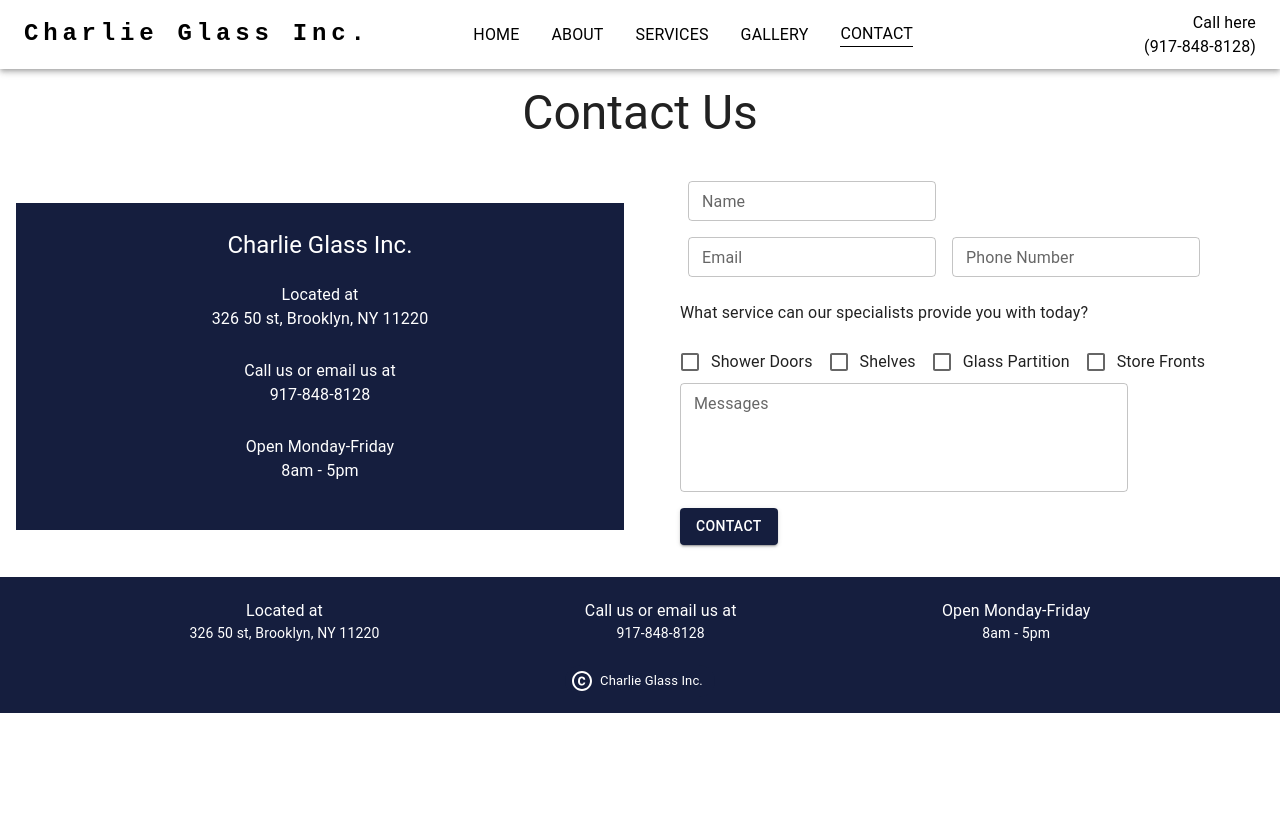
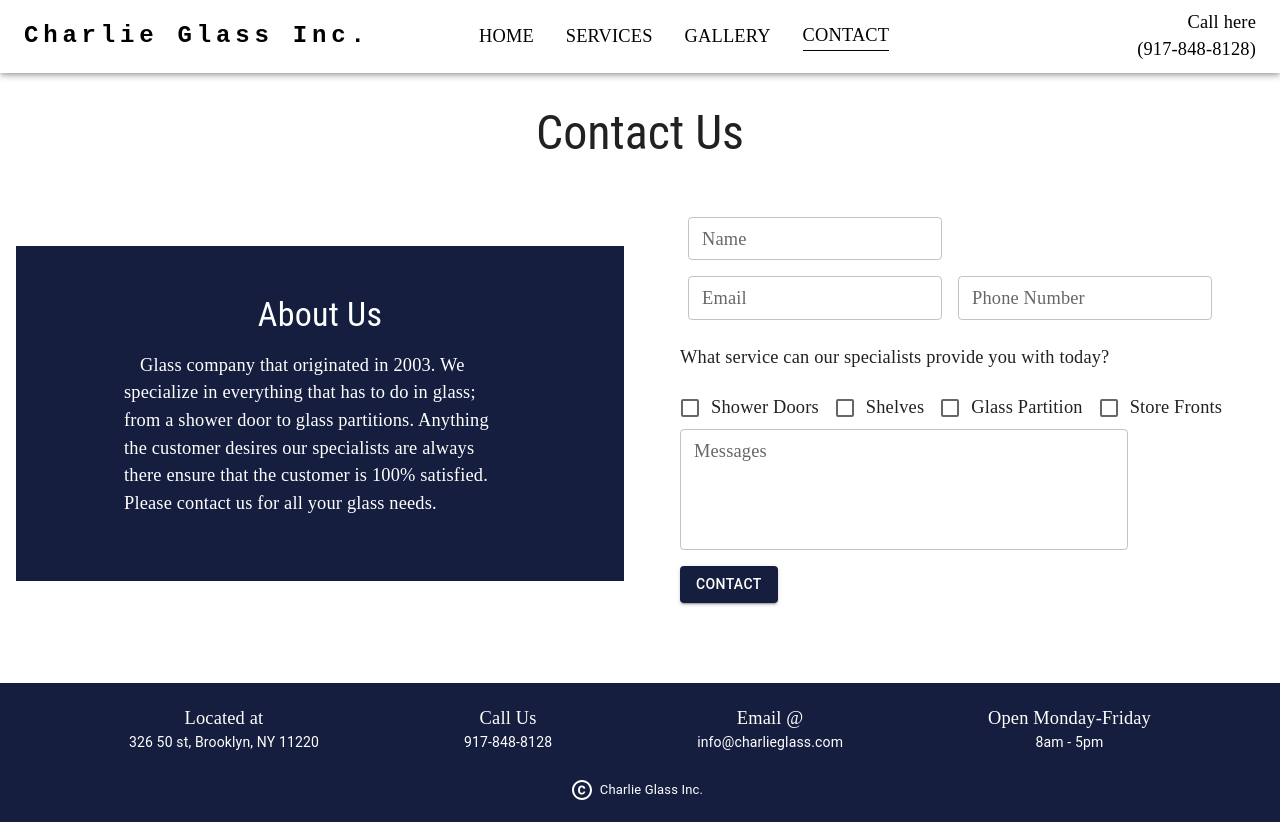
Before and after one commit to nsikan-na/charlie_glass, a React (Create React App) app: page /contact in a window 1280 px wide. Before the commit the page ends 800 px from the top, so only its background shows below. Built offline with nearby package versions, Linux system fonts and the light colour scheme.

Commit message:
added fonts removed about improvements

```diff
--- a/src/index.tsx
+++ b/src/index.tsx
@@ -1,26 +1,58 @@
-import React from "react";
+import React, { createContext } from "react";
 import ReactDOM from "react-dom/client";
 import { BrowserRouter, Routes, Route } from "react-router-dom";
 import Layout from "./pages/Layout";
 import Home from "./pages/Home";
-import About from "./pages/About";
 import Services from "./pages/Services";
 import Gallery from "./pages/Gallery";
 import Contact from "./pages/Contact";
 import "./index.css";
+import { ThemeProvider, createTheme } from "@mui/material/styles";
+
+const theme = createTheme({
+  typography: {
+    h1: {
+      fontFamily: ["Roboto Condensed"].join(","),
+    },
+    h2: {
+      fontFamily: ["Roboto Condensed"].join(","),
+    },
+    h3: {
+      fontFamily: ["Roboto Condensed"].join(","),
+    },
+    h4: {
+      fontFamily: ["Roboto Condensed"].join(","),
+    },
+    h5: {
+      fontFamily: ["Roboto Condensed"].join(","),
+    },
+    h6: {
+      fontFamily: ["Roboto Condensed"].join(","),
+    },
+    body1: {
+      fontFamily: ["Barlow"].join(","),
+      fontSize: "1.15rem",
+    },
+  },
+});
+
 export default function App() {
+  const Context = createContext({});
   return (
+    <ThemeProvider theme={theme}>
+      <Context.Provider value={{}}>
         <BrowserRouter>
           <Routes>
             <Route path="/" element={<Layout />}>
               <Route index element={<Home />} />
-          <Route path="about" element={<About />} />
               <Route path="services" element={<Services />} />
               <Route path="gallery" element={<Gallery />} />
               <Route path="contact" element={<Contact />} />
             </Route>
           </Routes>
         </BrowserRouter>
+      </Context.Provider>
+    </ThemeProvider>
   );
 }
 const root = ReactDOM.createRoot(document.getElementById("root")!);
--- a/src/pages/About.tsx
+++ /dev/null
@@ -1,40 +0,0 @@
-import React from "react";
-import { Typography, List, ListItem, ListItemText } from "@mui/material";
-import "../index.css";
-const About = () => {
-  return (
-    <>
-      <Typography variant="h3" textAlign="center" sx={{ margin: "1rem" }}>
-        About Us
-      </Typography>
-      <Typography
-        variant="body1"
-        sx={{ textIndent: "2rem", margin: "auto", width: "70%" }}
-      >
-        Glass company that originated in 2003. We specialize in everything that
-        has to do in glass; from a shower door to glass partitions. Anything the
-        customer desires our specialists are always there ensure that the
-        customer is 100% satisfied. Please contact us a 917-848-8128 for all
-        your glass needs.
-      </Typography>
-      <List>
-        {[
-          { title: "Located at ", p: "326 50 st, Brooklyn, NY 11220" },
-          { title: "Call us or email us at", p: "917-848-8128" },
-          { title: "Open Monday-Friday", p: " 8am - 5pm" },
-        ].map((content) => {
-          return (
-            <ListItem key={content.title}>
-              <ListItemText
-                sx={{ textAlign: "center" }}
-                primary={<Typography variant="h6">{content.title}</Typography>}
-                secondary={<Typography variant="body1">{content.p}</Typography>}
-              ></ListItemText>
-            </ListItem>
-          );
-        })}
-      </List>
-    </>
-  );
-};
-export default About;
--- a/src/pages/Contact.tsx
+++ b/src/pages/Contact.tsx
@@ -3,9 +3,9 @@ import {
   Box,
   Typography,
   Container,
-  List,
-  ListItem,
-  ListItemText,
+  // List,
+  // ListItem,
+  // ListItemText,
   TextField,
   Stack,
   useMediaQuery,
@@ -15,13 +15,13 @@ import {
 } from "@mui/material";
 import "../index.css";
 export default function Contact() {
-  const onFinish = (values: any) => {
-    console.log("Success:", values);
-  };
+  // const onFinish = (values: any) => {
+  //   console.log("Success:", values);
+  // };
 
-  const onFinishFailed = (errorInfo: any) => {
-    console.log("Failed:", errorInfo);
-  };
+  // const onFinishFailed = (errorInfo: any) => {
+  //   console.log("Failed:", errorInfo);
+  // };
   const matches = useMediaQuery("(max-width:1400px)");
 
   return (
@@ -31,33 +31,43 @@ export default function Contact() {
           {},
           !matches && {
             width: "70%",
-            margin: "auto",
+            margin: "0 auto 3rem",
           },
         ]}
       >
-        <Typography variant="h3" textAlign="center" sx={{ margin: "1rem" }}>
+        <Typography
+          variant="h3"
+          textAlign="center"
+          sx={{ margin: "2rem" }}
+        >
           Contact Us
         </Typography>
         <Stack
           justifyContent="space-evenly"
           alignItems="center"
           direction={{ xs: "column", sm: "row" }}
+          sx={{ margin: "1rem 0 4rem" }}
         >
           <Container
             sx={{
               backgroundColor: "#151E3E",
               color: "white",
-              padding: "2%",
+              padding: "1rem 0 4rem",
               margin: "1rem",
             }}
           >
-            <Typography variant="h5" textAlign="center" sx={{}}>
-              Charlie Glass Inc.
+            <Typography
+              variant="h4"
+              textAlign="center"
+              sx={{ margin: "2rem 0 1rem" }}
+            >
+              About Us
             </Typography>
-            <List sx={{ margin: "0 auto" }}>
+            {/* <List sx={{ margin: "0 auto" }}>
               {[
                 { title: "Located at ", p: "326 50 st, Brooklyn, NY 11220" },
-                { title: "Call us or email us at", p: "917-848-8128" },
+                { title: "Call Us", p: "917-848-8128" },
+                { title: "Email @", p: "info@charlieglass.com" },
                 { title: "Open Monday-Friday", p: " 8am - 5pm" },
               ].map((content) => {
                 return (
@@ -70,7 +80,17 @@ export default function Contact() {
                   </ListItem>
                 );
               })}
-            </List>
+            </List> */}
+            <Typography
+              variant="body1"
+              sx={{ width: "70%", margin: "auto", textIndent: "1rem" }}
+            >
+              Glass company that originated in 2003. We specialize in everything
+              that has to do in glass; from a shower door to glass partitions.
+              Anything the customer desires our specialists are always there
+              ensure that the customer is 100% satisfied. Please contact us for
+              all your glass needs.
+            </Typography>
           </Container>
           <Container sx={{ margin: "1rem" }}>
             <TextField label="Name" sx={{ margin: ".5rem" }} size="small" />
--- a/src/pages/Gallery.tsx
+++ b/src/pages/Gallery.tsx
@@ -2,16 +2,9 @@ import React, { useState } from "react";
 import {
   Typography,
   Stack,
-  Card,
-  CardContent,
-  CardMedia,
   ButtonGroup,
   Button,
-  ImageList,
-  ImageListItem,
   Grid,
-  styled,
-  Paper,
   useMediaQuery,
   Box,
 } from "@mui/material";
@@ -58,7 +51,7 @@ export default function Gallery() {
           },
         ]}
       >
-        <Typography variant="h3" align="center" sx={{ margin: "1rem" }}>
+        <Typography variant="h3" align="center" sx={{ margin: "2rem" }} >
           Gallery
         </Typography>
         <Stack
@@ -97,7 +90,7 @@ export default function Gallery() {
             ))}
           </ButtonGroup>
         </Stack>
-        <Typography variant="h5" textAlign="center" sx={{ margin: "1rem" }}>
+        <Typography variant="h4" textAlign="center" sx={{ margin: "1rem" }}>
           {filter}
         </Typography>
         <Grid
--- a/src/pages/Home.tsx
+++ b/src/pages/Home.tsx
@@ -29,7 +29,6 @@ const Home = () => {
   };
   const pages = [
     { path: "/", label: "Home" },
-    { path: "/about", label: "About" },
     { path: "/services", label: "Services" },
     { path: "/gallery", label: "Gallery" },
     { path: "/contact", label: "Contact" },
@@ -393,7 +392,11 @@ const Home = () => {
         <Box sx={{ margin: "5rem 0" }}>
           <Typography
             variant="h3"
-            sx={{ fontWeight: "bold", color: "#151E3E", margin: "5rem 0" }}
+            sx={{
+              fontWeight: "bold",
+              color: "#151E3E",
+              margin: "5rem 0 1rem 0",
+            }}
             textAlign="center"
           >
             Services
@@ -427,7 +430,7 @@ const Home = () => {
                       variant="h5"
                       textAlign="center"
                       sx={{
-                        color: "#151E3E",
+                        color: "#5A5A5A",
                         fontWeight: "bold",
                       }}
                     >{`${content.title}`}</Typography>
--- a/src/pages/Layout.tsx
+++ b/src/pages/Layout.tsx
@@ -1,8 +1,7 @@
-import React, { createContext, useEffect, useState } from "react";
+import React, { useEffect, useState } from "react";
 import IconButton from "@mui/material/IconButton";
 import MenuIcon from "@mui/icons-material/Menu";
 import { useLocation } from "react-router-dom";
-
 import {
   MenuItem,
   Button,
@@ -16,7 +15,6 @@ import {
   ListItem,
   ListItemText,
   Stack,
-  Card,
   Chip,
   CssBaseline,
 } from "@mui/material";
@@ -29,12 +27,14 @@ function Layout() {
   const handleOpenNavMenu = (event: any) => {
     setAnchorElNav(event.currentTarget);
   };
-  const Context = createContext({});
+
   const { pathname } = useLocation();
-
+  useEffect(() => {
+    window.scrollTo(0, 0);
+  }, [pathname]);
   const pages = [
     { path: "/", label: "Home" },
-    { path: "/about", label: "About" },
+    // { path: "/about", label: "About" },
     { path: "/services", label: "Services" },
     { path: "/gallery", label: "Gallery" },
     { path: "/contact", label: "Contact" },
@@ -44,7 +44,7 @@ function Layout() {
   };
 
   return (
-    <Context.Provider value={{}}>
+    <>
       <CssBaseline />
       {pathname !== "/" ? (
         <AppBar
@@ -255,6 +255,7 @@ function Layout() {
           backgroundColor: "#151E3E",
           color: "white",
           paddingBottom: "1rem",
+          marginTop: "-1rem",
         }}
       >
         <Stack
@@ -264,7 +265,8 @@ function Layout() {
         >
           {[
             { title: "Located at ", p: "326 50 st, Brooklyn, NY 11220" },
-            { title: "Call us or email us at", p: "917-848-8128" },
+            { title: "Call Us", p: "917-848-8128" },
+            { title: "Email @", p: "info@charlieglass.com" },
             { title: "Open Monday-Friday", p: " 8am - 5pm" },
           ].map((content) => {
             return (
@@ -292,7 +294,7 @@ function Layout() {
           />
         </Stack>
       </Box>
-    </Context.Provider>
+    </>
   );
 }
 export default Layout;
--- a/src/pages/Services.tsx
+++ b/src/pages/Services.tsx
@@ -3,7 +3,6 @@ import {
   Card,
   Typography,
   CardContent,
-  Stack,
   CardMedia,
   Grid,
   Box,
@@ -23,7 +22,12 @@ export default function Services() {
           },
         ]}
       >
-        <Typography variant="h3" textAlign="center" sx={{ margin: "1rem" }}>
+        <Typography
+          variant="h3"
+          textAlign="center"
+          sx={{ margin: "2rem" }}
+          id="Services"
+        >
           Services
         </Typography>
         <Typography
@@ -85,8 +89,11 @@ export default function Services() {
                   >
                     <Typography
                       variant="h5"
-                      sx={{ textAlign: "center", fontWeight: "bold" }}
-                    >{`${content.title}:`}</Typography>
+                      sx={{
+                        textAlign: "center",
+                        fontWeight: "bold",
+                      }}
+                    >{`${content.title}`}</Typography>
                     <Typography
                       variant="body1"
                       sx={{ margin: "auto", width: "80%" }}
```
Lines whose indentation alone changed are shown as unchanged.
